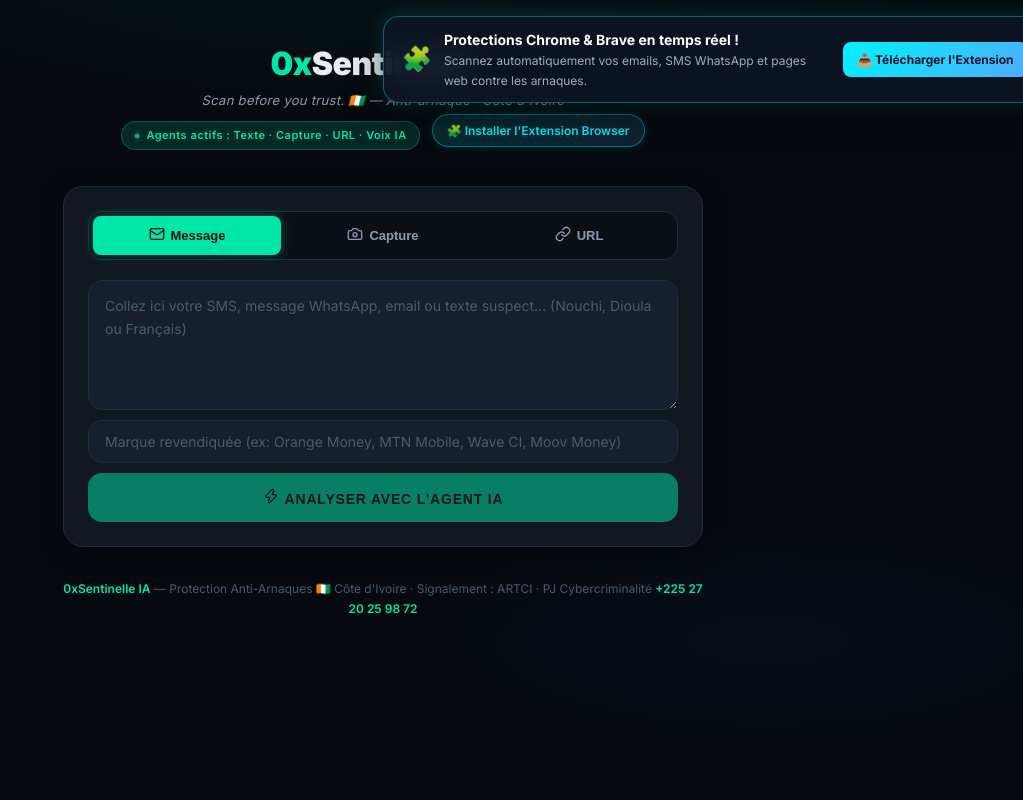
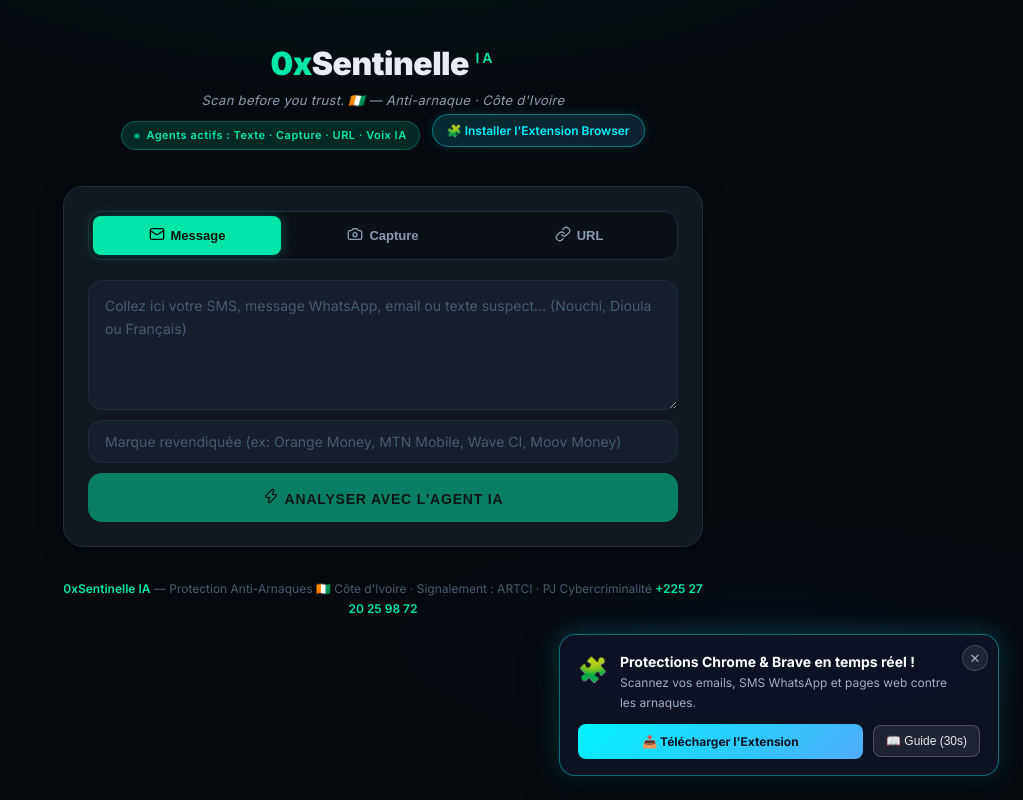
Before and after one commit to OmenP007/0xSENTINELLE-IA-, a React (Vite) app in the folder frontend-react/: page / in a window 1280 px wide. Shown: the whole page, without its empty margins (257-1280 px from the left). Built offline with nearby package versions, Linux system fonts and the light colour scheme; no server answers.

Commit message:
style: Déplacement de la bannière extension en bas à droite (notification toast) avec bouton de fermeture élégant

```diff
--- a/frontend-react/src/components/ExtensionPrompt.jsx
+++ b/frontend-react/src/components/ExtensionPrompt.jsx
@@ -27,16 +27,19 @@ export default function ExtensionPrompt() {
         {showBanner && (
           <motion.div
             className="extension-banner"
-            initial={{ opacity: 0, y: -50, scale: 0.95 }}
+            initial={{ opacity: 0, y: 50, scale: 0.95 }}
             animate={{ opacity: 1, y: 0, scale: 1 }}
-            exit={{ opacity: 0, y: -30, scale: 0.95 }}
+            exit={{ opacity: 0, y: 50, scale: 0.95 }}
             transition={{ duration: 0.4, ease: "easeOut" }}
           >
+            <button className="btn-ext-close" onClick={handleDismiss} title="Fermer la bannière">
+              ✕
+            </button>
             <div className="ext-banner-content">
               <div className="ext-banner-icon">🧩</div>
               <div className="ext-banner-text">
                 <strong>Protections Chrome & Brave en temps réel !</strong>
-                <span>Scannez automatiquement vos emails, SMS WhatsApp et pages web contre les arnaques.</span>
+                <span>Scannez vos emails, SMS WhatsApp et pages web contre les arnaques.</span>
               </div>
             </div>
 
@@ -51,9 +54,6 @@ export default function ExtensionPrompt() {
               </a>
               <button className="btn-ext-guide" onClick={() => setShowModal(true)}>
                 📖 Guide (30s)
-              </button>
-              <button className="btn-ext-close" onClick={handleDismiss} title="Fermer">
-                ✕
               </button>
             </div>
           </motion.div>
--- a/frontend-react/src/index.css
+++ b/frontend-react/src/index.css
@@ -618,28 +618,30 @@ body {
 
 .extension-banner {
   position: fixed;
-  top: 16px;
-  left: 50%;
-  transform: translateX(-50%);
+  bottom: 24px;
+  right: 24px;
+  top: auto;
+  left: auto;
+  transform: none;
   z-index: 9999;
   width: calc(100% - 32px);
-  max-width: 820px;
-  background: rgba(13, 20, 36, 0.88);
-  backdrop-filter: blur(14px);
-  border: 1px solid rgba(0, 242, 254, 0.35);
+  max-width: 440px;
+  background: rgba(13, 20, 36, 0.95);
+  backdrop-filter: blur(16px);
+  border: 1px solid rgba(0, 242, 254, 0.4);
   border-radius: 16px;
-  padding: 12px 18px;
+  padding: 16px 18px;
   display: flex;
-  align-items: center;
-  justify-content: space-between;
-  gap: 16px;
-  box-shadow: 0 12px 35px rgba(0, 0, 0, 0.5), 0 0 20px rgba(0, 242, 254, 0.2);
+  flex-direction: column;
+  gap: 12px;
+  box-shadow: 0 12px 35px rgba(0, 0, 0, 0.6), 0 0 25px rgba(0, 242, 254, 0.25);
 }
 
 .ext-banner-content {
   display: flex;
-  align-items: center;
+  align-items: flex-start;
   gap: 12px;
+  padding-right: 20px;
 }
 
 .ext-banner-icon {
@@ -665,9 +667,12 @@ body {
   display: flex;
   align-items: center;
   gap: 10px;
+  width: 100%;
 }
 
 .btn-ext-download {
+  flex: 1;
+  text-align: center;
   background: linear-gradient(135deg, #00f2fe, #4facfe);
   color: #0d1424;
   font-weight: 700;
@@ -680,7 +685,7 @@ body {
 }
 
 .btn-ext-download:hover {
-  transform: scale(1.04);
+  transform: scale(1.02);
   box-shadow: 0 0 14px rgba(0, 242, 254, 0.4);
 }
 
@@ -700,16 +705,27 @@ body {
 }
 
 .btn-ext-close {
-  background: none;
-  border: none;
-  color: #718096;
-  font-size: 16px;
+  position: absolute;
+  top: 10px;
+  right: 10px;
+  background: rgba(255, 255, 255, 0.08);
+  border: 1px solid rgba(255, 255, 255, 0.15);
+  color: #a0aec0;
+  font-size: 13px;
+  width: 26px;
+  height: 26px;
+  border-radius: 50%;
   cursor: pointer;
-  padding: 4px 8px;
+  display: flex;
+  align-items: center;
+  justify-content: center;
+  transition: all 0.2s;
 }
 
 .btn-ext-close:hover {
-  color: #ffffff;
+  background: rgba(255, 75, 75, 0.3);
+  color: #ff6b6b;
+  border-color: rgba(255, 75, 75, 0.5);
 }
 
 /* Modal Guide */
```
